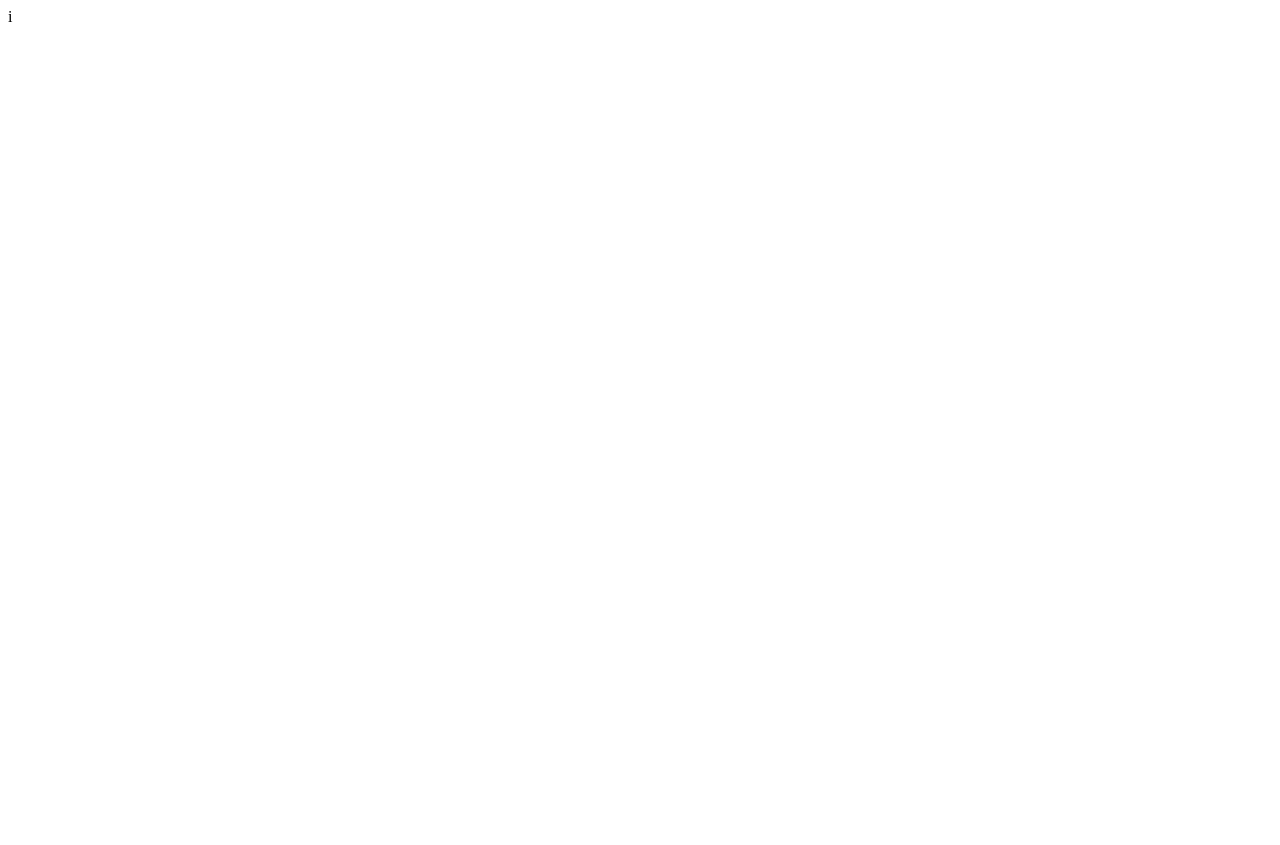
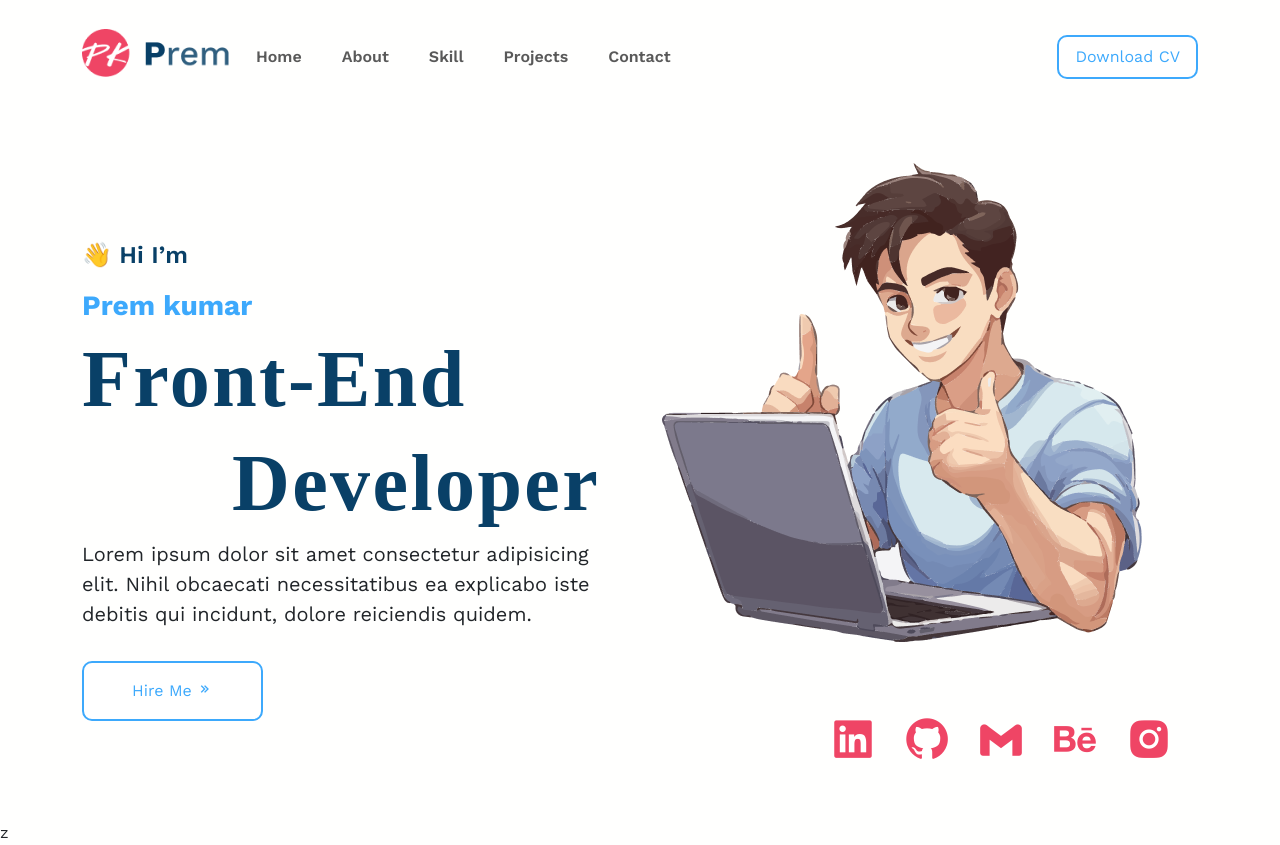
Before and after one commit to prem-24/personal-portfolio-, a plain HTML site: page index.html in a window 1280 px wide. Before the commit the page ends 800 px from the top, so only its background shows below. Drawn offline with nearby package versions, Linux system fonts and the light colour scheme; a web font is replaced by a local one.

Commit message:
hero section

```diff
--- a/index.html
+++ b/index.html
@@ -1 +1,94 @@
-i
+<!DOCTYPE html>
+<html lang="en">
+<head>
+    <meta charset="UTF-8">
+    <meta name="viewport" content="width=device-width, initial-scale=1.0">
+    <title>Document</title>
+    <!-- bootstarp cdn link -->
+    <link href="https://cdn.jsdelivr.net/npm/bootstrap@5.3.2/dist/css/bootstrap.min.css" rel="stylesheet" integrity="sha384-T3c6CoIi6uLrA9TneNEoa7RxnatzjcDSCmG1MXxSR1GAsXEV/Dwwykc2MPK8M2HN" crossorigin="anonymous">
+    <!-- custom css link -->
+    <link rel="stylesheet" href="style.css">
+    <!-- box icons link -->
+    <link rel="stylesheet"
+    href="https://unpkg.com/boxicons@latest/css/boxicons.min.css">
+
+</head>
+<body>
+    <!-- header section  -->
+    <header class="  mt-3">
+        <nav class="navbar navbar-expand-lg align-items-center fw-semibold">
+            <div class="container">
+              <a class="navbar-brand" href="#"><img src="logo.png" width="150px"></a>
+              <button class="navbar-toggler" type="button" data-bs-toggle="collapse" data-bs-target="#navbarSupportedContent" aria-controls="navbarSupportedContent" aria-expanded="false" aria-label="Toggle navigation">
+                <span class="navbar-toggler-icon"></span>
+              </button>
+              <div class="collapse navbar-collapse " id="navbarSupportedContent">
+                <ul class="navbar-nav me-auto mb-2 mb-lg-0 mt-2 fs-6 ms-md-lg-5  navcolor">
+                  <li class="nav-item me-4 ">
+                    <a class="nav-link" aria-current="page" href="#">Home</a>
+                  </li>
+                  <li class="nav-item me-4">
+                    <a class="nav-link" href="#">About</a>
+                  </li>
+
+                  <li class="nav-item me-4">
+                    <a class="nav-link" aria-disabled="true">Skill</a>
+                  </li>
+                  <li class="nav-item me-4">
+                    <a class="nav-link" aria-disabled="true">Projects</a>
+                  </li>
+                  <li class="nav-item me-4">
+                    <a class="nav-link" aria-disabled="true">Contact</a>
+                  </li>
+
+                </ul>
+
+
+                  <button class="btn btn-custom btn-outline-success mt-2 py-2 px-3" type="submit">Download CV</button>
+
+              </div>
+            </div>
+          </nav>
+    </header>
+    <!-- Hero section -->
+    <section class="container mt-5">
+        <div class="row justify-content-center align-items-center">
+            <div class="col">
+                <p class="fs-4 fw-semibold "style="color: #094067;">
+                    👋 Hi I’m
+                </p>
+                <h2 class="fs-3 fw-bold premh2">
+                    Prem kumar
+                </h2>
+                <h1 class=" display-1 fw-bold heroh1">
+                    Front-End
+                </h1>
+                <h1 class="display-1 fw-bold  heroh1 herohmar " >
+                    Developer
+                </h1>
+                <p class="fs-5">Lorem ipsum dolor sit amet consectetur adipisicing elit.
+                    Nihil obcaecati necessitatibus ea explicabo iste debitis
+                    qui incidunt, dolore reiciendis quidem.</p>
+                    <button class="btn btn-custom mt-3 py-3 px-5 text-center" type="submit">Hire Me <i class='bx bx-chevrons-right'></i></button>
+
+            </div>
+            <div class="col ">
+                <img src="hero.png" alt="" >
+                <div class="icons fa-lg my-3 py-4  justify-content-lg-end justify-content-sm-start" >
+
+                    <a class="linkedin me-4 "><i class='bx bxl-linkedin-square' ></i></a>
+                    <a class="Git-hub me-4"><i class='bx bxl-github'></i></a>
+                    <a class="Gmail me-4"><i class='bx bxl-gmail' ></i></a>
+                    <a class="behance me-4"><i class='bx bxl-behance' ></i></a>
+                    <a class="insta me-4"><i class='bx bxl-instagram-alt' ></i></a>
+
+
+
+
+                </div>
+            </div>
+        </div>
+    </section>z
+</body>
+<script src="https://cdn.jsdelivr.net/npm/bootstrap@5.3.2/dist/js/bootstrap.bundle.min.js" integrity="sha384-C6RzsynM9kWDrMNeT87bh95OGNyZPhcTNXj1NW7RuBCsyN/o0jlpcV8Qyq46cDfL" crossorigin="anonymous"></script>
+</html>
--- /dev/null
+++ b/style.css
@@ -0,0 +1,71 @@
+
+  @import url('https://fonts.googleapis.com/css2?family=Eczar:wght@400;500;600;700;800&family=Work+Sans:wght@400;600;700;800;900&display=swap');
+
+
+
+body{
+    font-family: 'Work Sans', sans-serif;
+    background-color: #FFFFFE;
+}
+
+
+h1,h3,h4,h5,h6{
+    font-family: 'Eczar', serif;
+}
+
+.navcolor{
+    color: #5F6C7B !important;
+}
+
+.navcolor:hover{
+    color: #094067 !important;
+}
+
+.btn-custom{
+    color: #3DA9FC;
+    border-radius: 10px;
+    border: solid 2px #3DA9FC !important;
+    background-color: #ffffff;
+    /* font-size: 15px; */
+
+}
+.btn:hover{
+    color: #ffffff;
+    background-color: #3DA9FC;
+
+}
+.icons{
+    display: flex;
+    font-size: 50px;
+    color: #EF4565;
+}
+.icons>a{
+
+    color: #EF4565;
+}
+
+
+
+.navbar-toggler{
+    /* */
+    border: 2px solid #3DA9FC;
+}
+.navbar-toggler:hover{
+    color: #3DA9FC;
+    border: 2px solid;
+}
+
+.premh2{
+
+    color: #3DA9FC;
+}
+
+.heroh1{
+    color: #094067;
+    font-style: normal;
+    letter-spacing: 2.4px;
+}
+
+.herohmar{
+    margin-left: 150px;
+}
```
Also changed, not shown: hero.png (added), logo.png (added).
